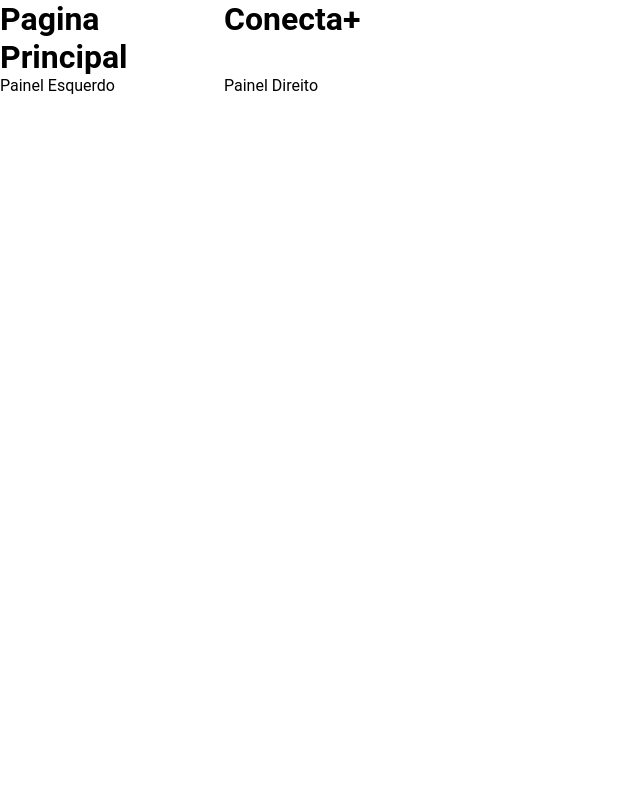
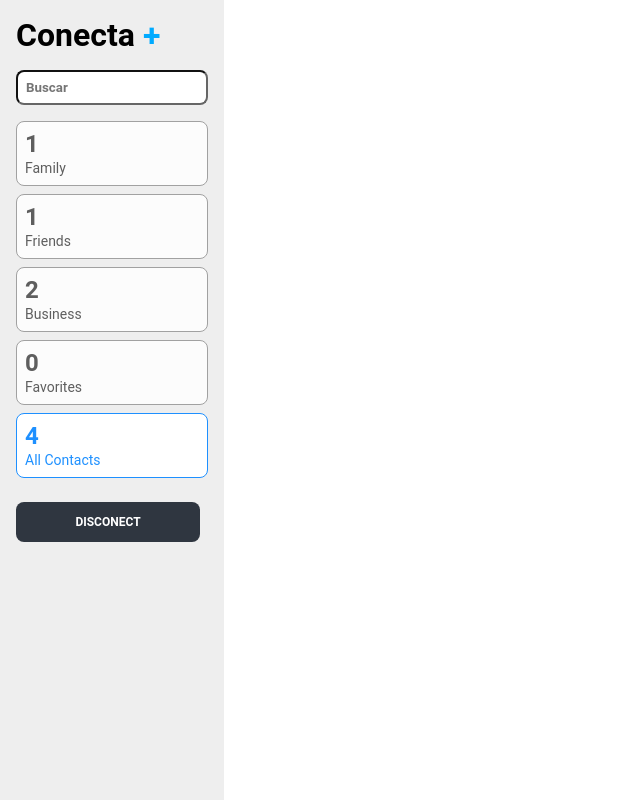
Before and after one commit to KayqueSekishiki/conecta-plus, a React (Create React App) app: page / in a window 1280 px wide. Shown: the whole page, without its empty margins (0-640 px from the left). Built offline with nearby package versions, Linux system fonts and the light colour scheme.

Commit message:
feat: leftAside

```diff
--- /dev/null
+++ b/src/components/FilterCard/index.tsx
@@ -0,0 +1,54 @@
+import { useDispatch, useSelector } from 'react-redux'
+import { changeFilter } from '../../store/reducers/filter'
+import * as S from './styles'
+import * as enums from '../../utils/enums/Contact'
+import { RootReducer } from '../../store'
+
+export type Props = {
+  cation: string
+  criterion: 'family' | 'friends' | 'business' | 'favorites' | 'all'
+  value?: enums.Group
+}
+
+const FilterCard = ({ cation, criterion, value }: Props) => {
+  const dispatch = useDispatch()
+  const { filter, contacts } = useSelector((state: RootReducer) => state)
+
+  const verifyActive = () => {
+    const sameCriteria = filter.criterion === criterion
+    const sameValue = filter.value === value
+
+    return sameCriteria && sameValue
+  }
+
+  const countContacts = () => {
+    if (criterion !== 'all') {
+      return contacts.itens.filter((item) => item.group === value).length
+    }
+
+    if (criterion === 'all') {
+      return contacts.itens.length
+    }
+  }
+
+  const filtrate = () => {
+    dispatch(
+      changeFilter({
+        criterion,
+        value
+      })
+    )
+  }
+
+  const count = countContacts()
+  const active = verifyActive()
+
+  return (
+    <S.Card ativo={active} onClick={filtrate}>
+      <S.Counter>{count}</S.Counter>
+      <S.Label>{cation}</S.Label>
+    </S.Card>
+  )
+}
+
+export default FilterCard
--- /dev/null
+++ b/src/components/FilterCard/styles.ts
@@ -0,0 +1,23 @@
+import styled from 'styled-components'
+
+type Props = {
+  ativo: boolean
+}
+export const Card = styled.div<Props>`
+  padding: 8px;
+  border: 1px solid ${(props) => (props.ativo ? '#1E90FF' : '#a1a1a1')};
+  background-color: ${(props) => (props.ativo ? '#fff' : '#fcfcfc')};
+  color: ${(props) => (props.ativo ? '#1E90FF' : '#5e5e5e')};
+  border-radius: 8px;
+  cursor: pointer;
+`
+
+export const Counter = styled.span`
+  font-weight: bold;
+  font-size: 24px;
+  display: block;
+`
+
+export const Label = styled.span`
+  font-size: 14px;
+`
--- /dev/null
+++ b/src/containers/LeftAside/index.tsx
@@ -0,0 +1,71 @@
+import { useDispatch, useSelector } from 'react-redux'
+import { useNavigate } from 'react-router-dom'
+import FilterCard from '../../components/FilterCard'
+import { RootReducer } from '../../store'
+
+import * as S from './styles'
+import { Button, Field } from '../../styles'
+import * as enums from '../../utils/enums/Contact'
+import { changeLetterSearch } from '../../store/reducers/filter'
+
+type Props = {
+  showFilter: boolean
+}
+
+const LeftAside = ({ showFilter }: Props) => {
+  const dispatch = useDispatch()
+  const navigate = useNavigate()
+
+  const { letterSearch } = useSelector((state: RootReducer) => state.filter)
+
+  return (
+    <S.Aside>
+      <div>
+        {showFilter ? (
+          <>
+            <S.H1>
+              Conecta <span>+</span>{' '}
+            </S.H1>
+            <Field
+              type="text"
+              placeholder="Buscar"
+              value={letterSearch}
+              onChange={(e) => dispatch(changeLetterSearch(e.target.value))}
+            />
+            <S.Filters>
+              <FilterCard
+                value={enums.Group.FAMILY}
+                criterion="family"
+                cation="Family"
+              />
+              <FilterCard
+                value={enums.Group.FRIENDS}
+                criterion="friends"
+                cation="Friends"
+              />
+              <FilterCard
+                value={enums.Group.BUSINESS}
+                criterion="business"
+                cation="Business"
+              />
+              <FilterCard
+                value={enums.Group.FAVORITES}
+                criterion="favorites"
+                cation="Favorites"
+              />
+
+              <FilterCard criterion="all" cation="All Contacts" />
+              <Button onClick={() => navigate('/login')}>DISCONECT</Button>
+            </S.Filters>
+          </>
+        ) : (
+          <Button onClick={() => navigate('/')}>
+            Return to your contacts list
+          </Button>
+        )}
+      </div>
+    </S.Aside>
+  )
+}
+
+export default LeftAside
--- /dev/null
+++ b/src/containers/LeftAside/styles.ts
@@ -0,0 +1,30 @@
+import styled from 'styled-components'
+
+export const H1 = styled.h1`
+  font-size: 32px;
+  margin-bottom: 16px;
+
+  span {
+    color: #00aaff;
+    font-weight: bold;
+  }
+`
+
+export const Aside = styled.aside`
+  padding: 16px;
+  background-color: #eeeeee;
+  height: 100vh;
+`
+
+export const Filters = styled.div`
+  display: flex;
+  flex-direction: column;
+  gap: 8px;
+  margin-top: 16px;
+
+  Button {
+    margin-top: 16px;
+    height: 40px;
+
+
+`
--- a/src/models/Contact.ts
+++ b/src/models/Contact.ts
@@ -7,7 +7,6 @@ class Tarefa {
   email: string
   phone: number
   group: enums.Group
-  favorite: enums.Favorite
 
   constructor(
     id: number,
@@ -15,8 +14,7 @@ class Tarefa {
     title: string,
     email: string,
     phone: number,
-    group: enums.Group,
-    favorite: enums.Favorite
+    group: enums.Group
   ) {
     this.id = id
     this.name = name
@@ -24,7 +22,6 @@ class Tarefa {
     this.email = email
     this.phone = phone
     this.group = group
-    this.favorite = favorite
   }
 }
 
--- a/src/pages/Main/index.tsx
+++ b/src/pages/Main/index.tsx
@@ -1,9 +1,8 @@
+import LeftAside from '../../containers/LeftAside'
+
 const Main = () => (
   <>
-    <h1>Pagina Principal</h1>
-    <h1>Conecta+</h1>
-    <aside>Painel Esquerdo</aside>
-    <aside>Painel Direito</aside>
+    <LeftAside showFilter />
   </>
 )
 
--- a/src/store/index.ts
+++ b/src/store/index.ts
@@ -1,10 +1,12 @@
 import { configureStore } from '@reduxjs/toolkit'
 
 import contactsReducer from './reducers/contacts'
+import filterReducer from './reducers/filter'
 
 const store = configureStore({
   reducer: {
-    contacts: contactsReducer
+    contacts: contactsReducer,
+    filter: filterReducer
   }
 })
 
--- a/src/store/reducers/contacts.ts
+++ b/src/store/reducers/contacts.ts
@@ -15,8 +15,7 @@ const initialState: ContactsState = {
       title: 'Game and Front-End Developer',
       email: 'email_kayque@email.com',
       phone: 71912345678,
-      group: enums.Group.FAMILY,
-      favorite: enums.Favorite.FAVORITED
+      group: enums.Group.FAMILY
     },
     {
       id: 2,
@@ -24,8 +23,7 @@ const initialState: ContactsState = {
       title: 'UI and Pixel Designer',
       email: 'email_pedro@email.com',
       phone: 71912345678,
-      group: enums.Group.BUSINESS,
-      favorite: enums.Favorite.UNFAVORITE
+      group: enums.Group.BUSINESS
     },
     {
       id: 3,
@@ -33,8 +31,7 @@ const initialState: ContactsState = {
       title: 'Designer',
       email: 'email_nathan@email.com',
       phone: 71912345678,
-      group: enums.Group.FRIENDS,
-      favorite: enums.Favorite.FAVORITED
+      group: enums.Group.FRIENDS
     },
     {
       id: 4,
@@ -42,8 +39,7 @@ const initialState: ContactsState = {
       title: 'RH da Empresa X',
       email: 'email_empresax@email.com',
       phone: 71912345678,
-      group: enums.Group.BUSINESS,
-      favorite: enums.Favorite.UNFAVORITE
+      group: enums.Group.BUSINESS
     }
   ]
 }
--- /dev/null
+++ b/src/store/reducers/filter.ts
@@ -0,0 +1,31 @@
+import { createSlice, PayloadAction } from '@reduxjs/toolkit'
+import * as enums from '../../utils/enums/Contact'
+
+type FilterState = {
+  letterSearch?: string
+  criterion: 'family' | 'friends' | 'business' | 'favorites' | 'all'
+  value?: enums.Group
+}
+
+const initialState: FilterState = {
+  letterSearch: '',
+  criterion: 'all'
+}
+
+const filterSlice = createSlice({
+  name: 'filter',
+  initialState,
+  reducers: {
+    changeLetterSearch: (state, action: PayloadAction<string>) => {
+      state.letterSearch = action.payload
+    },
+    changeFilter: (state, action: PayloadAction<FilterState>) => {
+      const { criterion, value } = action.payload
+      state.criterion = criterion
+      state.value = value
+    }
+  }
+})
+
+export const { changeLetterSearch, changeFilter } = filterSlice.actions
+export default filterSlice.reducer
--- a/src/styles/index.ts
+++ b/src/styles/index.ts
@@ -1,4 +1,5 @@
 import styled, { createGlobalStyle } from 'styled-components'
+import variaveis from './variaveis'
 
 export const GlobalStyle = createGlobalStyle`
 * {
@@ -14,3 +15,51 @@ export const Container = styled.div`
   display: grid;
   grid-template-columns: 224px auto;
 `
+
+export const MainContainer = styled.main`
+  padding: 0 40px;
+  height: 80vh;
+  overflow-y: scroll;
+`
+export const Title = styled.h2`
+  display: block;
+  margin: 40px 0;
+  font-size: 18px;
+  font-weight: bold;
+`
+
+export const Field = styled.input`
+  padding: 8px;
+  background-color: #fff;
+  border-radius: 8px;
+  font-weight: bold;
+  color: #666666;
+  border-color: #666666;
+  width: 100%;
+`
+export const Button = styled.button`
+  font-size: 12px;
+  font-weight: bold;
+  color: #fff;
+  padding: 8px 12px;
+  border: none;
+  cursor: pointer;
+  background-color: ${variaveis.azulEscuro};
+  border-radius: 8px;
+  margin-right: 8px;
+
+  &:hover {
+    background-color: transparent;
+    border: 1px solid ${variaveis.azulEscuro};
+    color: ${variaveis.azulEscuro};
+  }
+
+  &:active {
+    background-color: ${variaveis.azulEscuro};
+    color: #fff;
+  }
+`
+
+export const BotaoSalvar = styled(Button)`
+  background-color: ${variaveis.verde};
+`
--- /dev/null
+++ b/src/styles/variaveis.ts
@@ -0,0 +1,9 @@
+const variaveis = {
+  vermelho: '#c23616',
+  verde: '#44bd32',
+  amareloClaro: '#f0c11a',
+  amareloEscuro: '#e1a32a',
+  azulEscuro: '#2f3640'
+}
+
+export default variaveis
--- a/src/utils/enums/Contact.ts
+++ b/src/utils/enums/Contact.ts
@@ -1,10 +1,11 @@
 export enum Group {
   FAMILY = 'Family',
   FRIENDS = 'Friends',
-  BUSINESS = 'Business'
+  BUSINESS = 'Business',
+  FAVORITES = 'favorites'
 }
 
-export enum Favorite {
-  FAVORITED = 'favorited',
-  UNFAVORITE = 'unfavorite'
-}
+// export enum Favorite {
+//   FAVORITED = 'favorited',
+//   UNFAVORITE = 'unfavorite'
+// }
```
